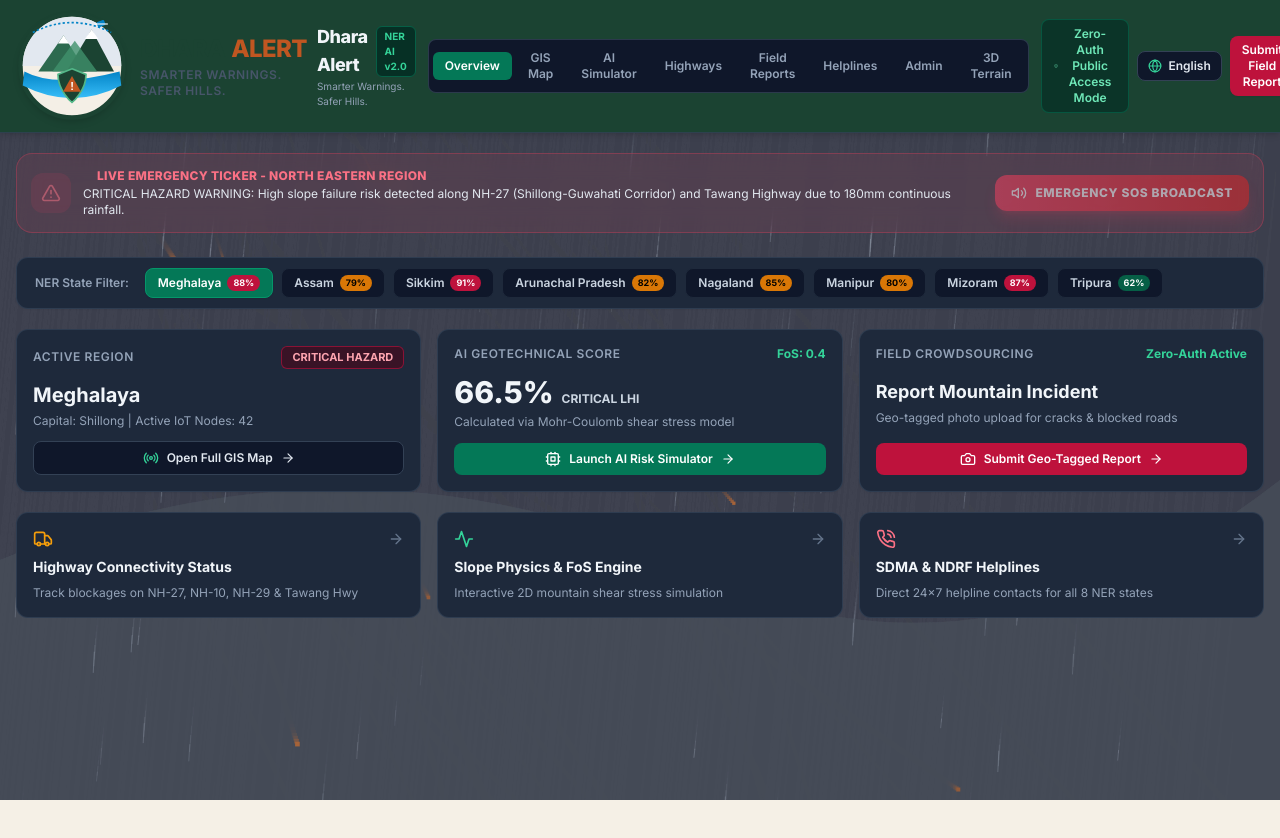
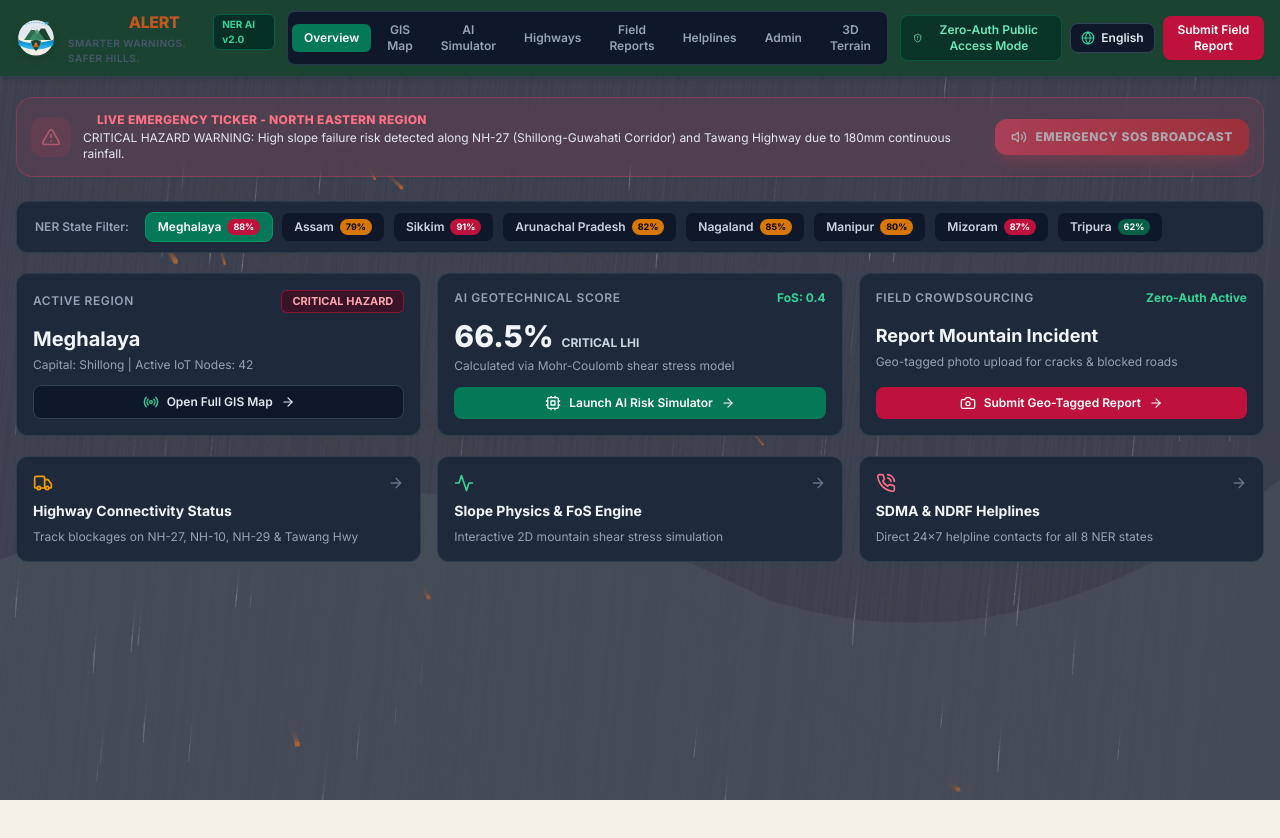
Before and after one commit to udaykarthikteli/dhara-alert, a React (Vite) app: page / in a window 1280 px wide. Both pictures are taken after a click on the button "START SYSTEM DASHBOARD". Built offline with nearby package versions, Linux system fonts and the light colour scheme.

Commit message:
fix(navbar): remove duplicate brand text, fix logo size and wording order

```diff
--- a/src/components/DharaLogo.jsx
+++ b/src/components/DharaLogo.jsx
@@ -1,7 +1,7 @@
 import React from 'react';
 
 export default function DharaLogo({ className = "h-12 w-auto", showText = true, size = "md" }) {
-  const iconSize = size === "lg" ? "w-28 h-28" : size === "xl" ? "w-40 h-40" : "w-10 h-10";
+  const iconSize = size === "lg" ? "w-10 h-10" : size === "xl" ? "w-40 h-40" : "w-8 h-8";
 
   return (
     <div className={`flex items-center gap-3 select-none ${size === "xl" ? "flex-col text-center" : ""}`}>
@@ -42,15 +42,15 @@ export default function DharaLogo({ className = "h-12 w-auto", showText = true,
       {/* Typography */}
       {showText && (
         <div className="flex flex-col">
-          <div className="flex items-baseline gap-1.5 leading-none">
-            <span className="font-black tracking-tight text-[#1b4332] text-xl md:text-2xl uppercase">
+          <div className="flex items-baseline gap-1 leading-none">
+            <span className="font-black tracking-tight text-[#1b4332] text-base uppercase">
               DHARA
             </span>
-            <span className="font-black tracking-tight text-[#c05621] text-xl md:text-2xl uppercase">
+            <span className="font-black tracking-tight text-[#c05621] text-base uppercase">
               ALERT
             </span>
           </div>
-          <span className="text-[10px] md:text-xs font-semibold tracking-wider text-[#475569] uppercase mt-0.5">
+          <span className="text-[10px] font-semibold tracking-wider text-[#475569] uppercase mt-0.5">
             Smarter Warnings. Safer Hills.
           </span>
         </div>
--- a/src/components/Navbar.jsx
+++ b/src/components/Navbar.jsx
@@ -38,18 +38,10 @@ export default function Navbar({
           className="flex items-center gap-2.5 cursor-pointer group"
           title="Return to Home Landing Screen"
         >
-          <DharaLogo size="lg" />
-          <div>
-            <div className="flex items-center gap-2">
-              <h1 className="font-extrabold text-slate-100 text-base md:text-lg tracking-tight group-hover:text-emerald-400 transition-colors">
-                {t('appTitle')}
-              </h1>
-              <span className="hidden sm:inline-block text-[10px] font-bold px-2 py-0.5 rounded-md bg-emerald-950/80 text-emerald-400 border border-emerald-800">
-                NER AI v2.0
-              </span>
-            </div>
-            <p className="text-[10px] text-slate-400 hidden md:block">Smarter Warnings. Safer Hills.</p>
-          </div>
+          <DharaLogo size="lg" showText={true} />
+          <span className="hidden sm:inline-block self-start mt-1 text-[10px] font-bold px-2 py-0.5 rounded-md bg-emerald-950/80 text-emerald-400 border border-emerald-800">
+            NER AI v2.0
+          </span>
         </div>
 
         {/* Page Nav Links (Desktop) */}
```
